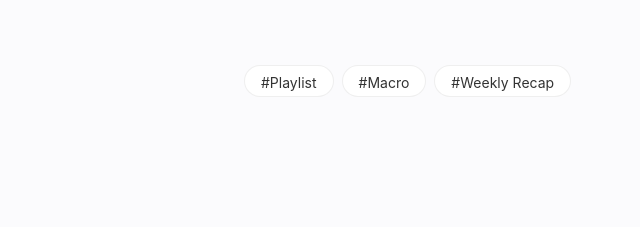
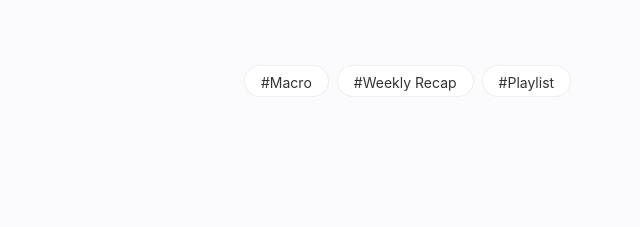
Before and after one commit to elonphile/marketsnbeyond.github.io, a plain HTML site: page tags/index.html in a window 1280 px wide. Shown: the part 255-482 px from the top of the page, 0-640 px from the left. Drawn offline with nearby package versions, Linux system fonts and the light colour scheme.

Commit message:
Site updated: 2023-12-31 12:33:11

```diff
--- a/tags/index.html
+++ b/tags/index.html
@@ -144,7 +144,7 @@
     <div class="divider"></div>
     <div class="tags">
 
-        <a href="/tags/Playlist/" class="tag">#Playlist</a><a href="/tags/Macro/" class="tag">#Macro</a><a href="/tags/Weekly-Recap/" class="tag">#Weekly Recap</a>
+        <a href="/tags/Macro/" class="tag">#Macro</a><a href="/tags/Weekly-Recap/" class="tag">#Weekly Recap</a><a href="/tags/Playlist/" class="tag">#Playlist</a>
     </div>
 </div>
 
```
Also changed, not shown: categories/index.html (+1 -1 lines).
